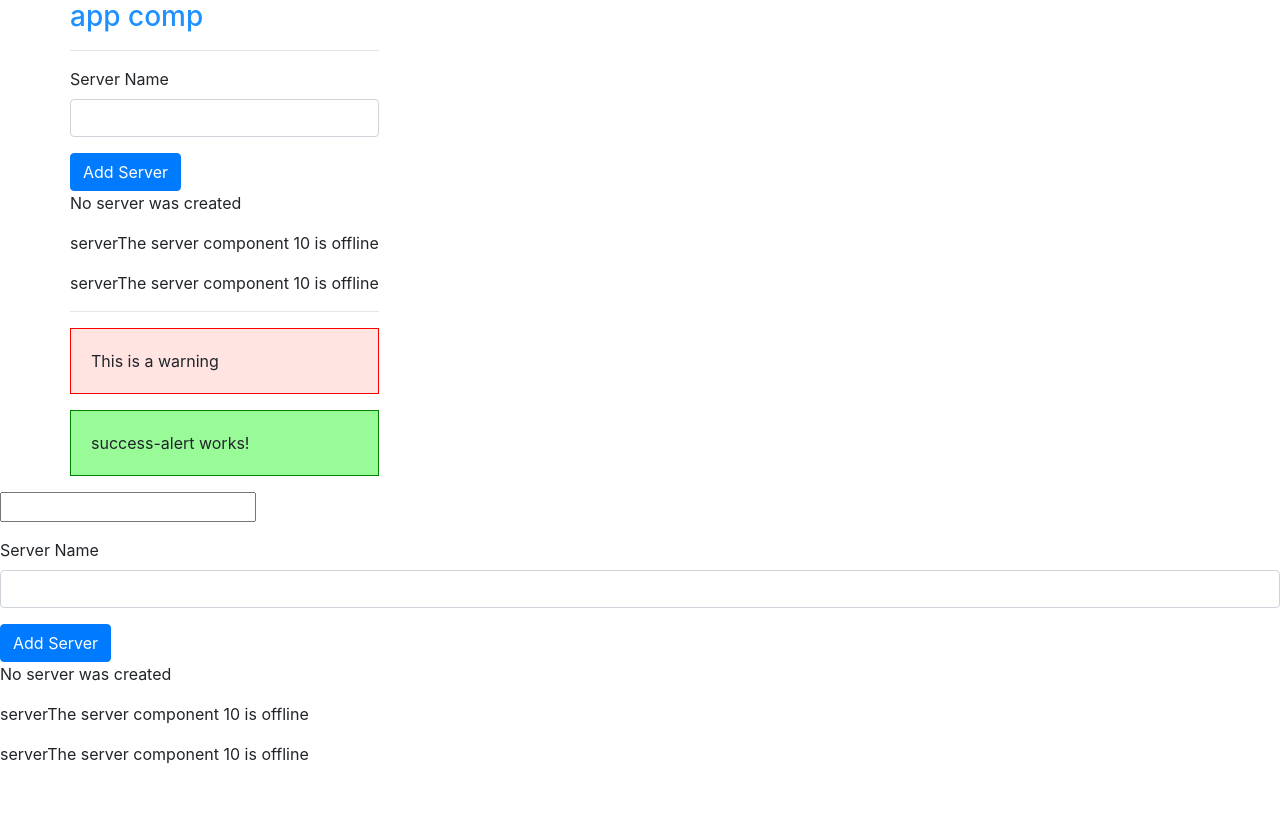
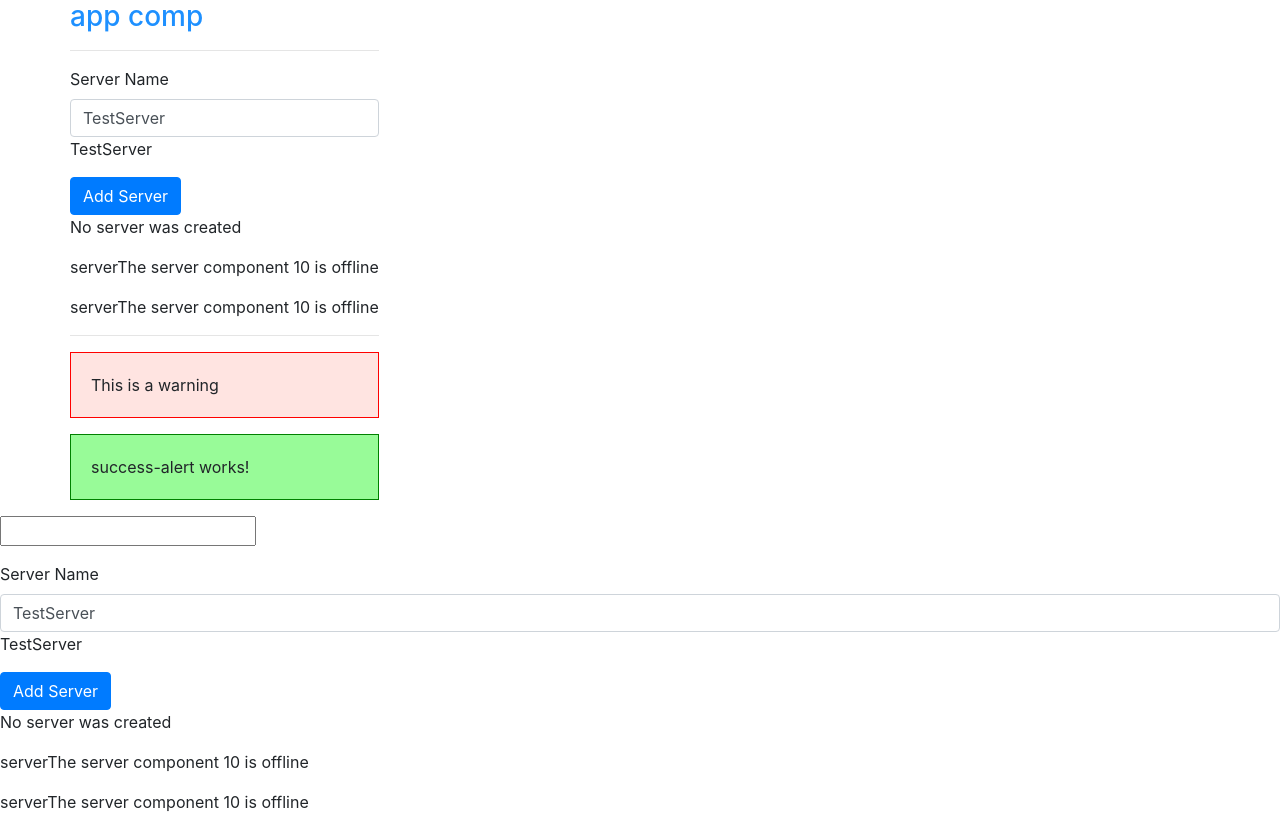
Before and after one commit to sukhmani/Angular1, an Angular app in the folder my-first-app/: page / in a window 1280 px wide. Before the commit the page ends 800 px from the top, so only its background shows below. Built offline with nearby package versions, Linux system fonts and the light colour scheme.

Commit message:
2wayDataBinding

```diff
--- a/my-first-app/src/app/servers/servers.component.html
+++ b/my-first-app/src/app/servers/servers.component.html
@@ -3,7 +3,7 @@
 <input
 type="text"
 class="form-control"
-(input)="onUpdateServerName($event)">
+[(ngModel)] = "serverName">
 <p>{{serverName}}</p>
 
 
--- a/my-first-app/src/app/servers/servers.component.ts
+++ b/my-first-app/src/app/servers/servers.component.ts
@@ -11,7 +11,7 @@ import { Component, OnInit } from '@angular/core';
 export class ServersComponent implements OnInit {
   allowNewServer = false;
   serverCreationStatus = 'No server was created'
-serverName = '';
+serverName = 'TestServer';
   constructor() {
     setTimeout(() => {
       this.allowNewServer = true;
```
